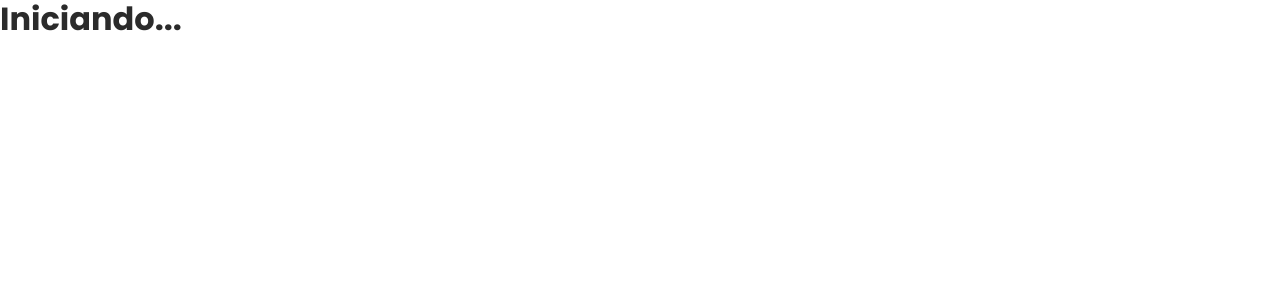
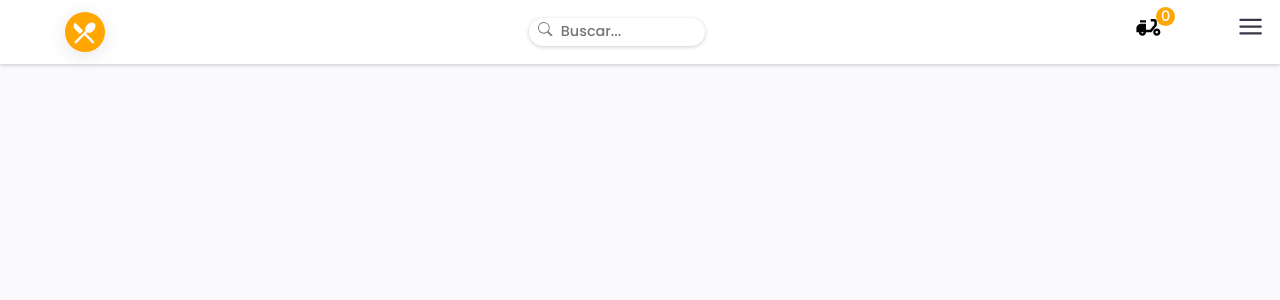
Before and after one commit to dev-marcioreis/delivery-react, a React (Create React App) app: page / in a window 1280 px wide. Shown: the top 300 px of the page. Built offline with nearby package versions, Linux system fonts and the light colour scheme.

Commit message:
header section

```diff
--- a/package.json
+++ b/package.json
@@ -4,11 +4,15 @@
   "version": "0.1.0",
   "private": true,
   "dependencies": {
+    "@emotion/react": "^11.10.5",
+    "@emotion/styled": "^11.10.5",
+    "@mui/material": "^5.11.7",
     "@testing-library/jest-dom": "^5.16.5",
     "@testing-library/react": "^13.4.0",
     "@testing-library/user-event": "^13.5.0",
     "react": "^18.2.0",
     "react-dom": "^18.2.0",
+    "react-icons": "^4.7.1",
     "react-scripts": "5.0.1",
     "web-vitals": "^2.1.4"
   },
--- a/src/App.css
+++ b/src/App.css
@@ -18,10 +18,12 @@
 /*==========Root==========*/
 :root {
 
+    --bg-color: hsl(270, 20%, 98%);
     --white-color: hsl(0, 0%, 100%);
     --black-color: hsl(0, 0%, 0%);
     --text-color: hsl(0, 0%, 17%);
     --red-color: hsl(0, 87%, 62%);
+    --orange-color: hsl(39, 100%, 50%);
     --transparent-color: hsla(0, 0%, 0%, 0);
     --shadow: 0 1px 4px hsla(0, 0%, 0%, 0.2);
     --shadow1: 0 4px 20px hsla(0, 0%, 4%, 0.103);
@@ -37,8 +39,21 @@ html {
     scroll-padding: 8rem;
 }
 body {
+    background: var(--bg-color);
     color: var(--text-color);
     line-height: 1.5;
+    width: 100vw;
+    height: 300rem;
+    overflow-x: hidden;
+}
+img {
+    max-width: 100%;
+}
+h1, h2, h3, h4, h5 {
+    line-height: 1.2;
+}
+button, input {
+    background: none;
 }
 ::-webkit-scrollbar{
     width: .5rem;
@@ -47,17 +62,11 @@ body {
     background: var(--text-color);
 }
 ::-webkit-scrollbar-thumb{
-    background: var(--red-color);
+    background: var(--orange-color);
 }
 .container {
     width: var(--container-lg);
     margin: 0 auto;
-}
-img {
-    width: 100%;
-}
-h1, h2, h3, h4, h5 {
-    line-height: 1.2;
 }
 .section {
     margin-block-start: 4rem;
@@ -66,6 +75,15 @@ h1, h2, h3, h4, h5 {
 .headers {
     text-align: center;
     margin-block-end: 3rem;
+}
+.flex1 {
+    display: flex;
+    align-items: center;
+    justify-content: space-between;
+}
+.flex2 {
+    display: flex;
+    justify-content: space-between;
 }
 .btn {
     display: inline-block;
@@ -83,15 +101,3 @@ h1, h2, h3, h4, h5 {
 .btn:hover {
     transform: scale(1.04);
 }
-.flex1 {
-    display: flex;
-    align-items: center;
-    justify-content: space-between;
-}
-.flex2 {
-    display: flex;
-    justify-content: space-between;
-}
-button, input {
-    background: none;
-}
--- a/src/App.js
+++ b/src/App.js
@@ -1,9 +1,10 @@
 import './App.css';
+import Header from './components/header/Header';
 
 function App() {
   return (
     <>
-      <h1>Iniciando...</h1>
+      <Header />
     </>
   );
 }
--- /dev/null
+++ b/src/components/header/Header.jsx
@@ -0,0 +1,32 @@
+import './header.css'
+import { RiRestaurant2Fill as LogoIcon } from 'react-icons/ri'
+import { BsSearch as Search } from 'react-icons/bs'
+import { MdDeliveryDining as Delivery } from 'react-icons/md'
+import { FiMenu as Menu } from 'react-icons/fi'
+
+const Header = () => {
+  return (
+    <>
+        <header className='header'>
+            <div className="container flex1">
+                <i className="logo"><LogoIcon /></i>
+                <div className="header__input">
+                    <i className='search-icon'><Search /></i>
+                    <input type="text" placeholder='Buscar...' />
+                </div>
+                <div className="header__cart">
+                    <i className='delivery-icon'><Delivery /></i>
+                    <div className="cart__content">
+                        <small>0</small>
+                    </div>
+                </div>
+            </div>
+            <div className="toggle-menu">
+                <i className='toggle-icon'><Menu /></i>
+            </div>
+        </header>
+    </>
+  )
+}
+
+export default Header
--- /dev/null
+++ b/src/components/header/header.css
@@ -0,0 +1,86 @@
+.header {
+    position: fixed;
+    top: 0;
+    left: 0;
+    display: flex;
+    align-items: center;
+    justify-content: space-between;
+    padding: .5rem 1rem;
+    width: 100%;
+    height: 4rem;
+    background: var(--white-color);
+    box-shadow: var(--shadow);
+    z-index: 101;
+}
+.logo {
+    display: flex;
+    align-items: center;
+    justify-content: center;
+    width: 2.5rem;
+    height: 2.5rem;
+    font-size: 1.8rem;
+    box-shadow: var(--shadow1);
+    border-radius: 50%;
+    color: var(--white-color);
+    background: var(--orange-color);
+}
+.header__input {
+    display: flex;
+    align-items: center;
+    overflow: hidden;
+    width: 11rem;
+    background: var(--white-color);
+    box-shadow: var(--shadow);
+    border-radius: 5rem;
+    padding: .2rem .6rem;
+}
+.header__input input {
+    width: 100%;
+    height: 100%;
+    padding-left: .5rem;
+    font-size: .9rem;
+    font-weight: 500;
+    color: hsl(230, 5%, 49%);
+}
+.header__input .search-icon {
+    font-size: .9rem;
+    color: hsl(230, 5%, 49%);
+}
+.header__cart {
+    position: relative;
+    display: flex;
+    align-items: center;
+    justify-content: center;
+    margin-right: 1.2rem;
+    width: 2.5rem;
+    height: 2.5rem;
+}
+.header__cart .delivery-icon {
+    font-size: 1.8rem;
+    color: var(--black-color);
+}
+.header__cart .cart__content {
+    position: absolute;
+    display: flex;
+    align-items: center;
+    justify-content: center;
+    top: -.3rem;
+    right: -.4rem;
+    width: 1.2rem;
+    height: 1.2rem;
+    min-width: 1.2rem;
+    min-height: 1.2rem;
+    border-radius: 50%;
+    background: var(--orange-color);
+}
+.cart__content small {
+    color: var(--white-color);
+    font-size: .9rem;
+    font-weight: 500;
+}
+.toggle-menu {
+    font-size: 1.7rem;
+}
+.toggle-icon {
+    color: hsl(236, 13%, 25%);
+}
```
Also changed, not shown: 1 other file (tests, documents, lock files or other folders).
